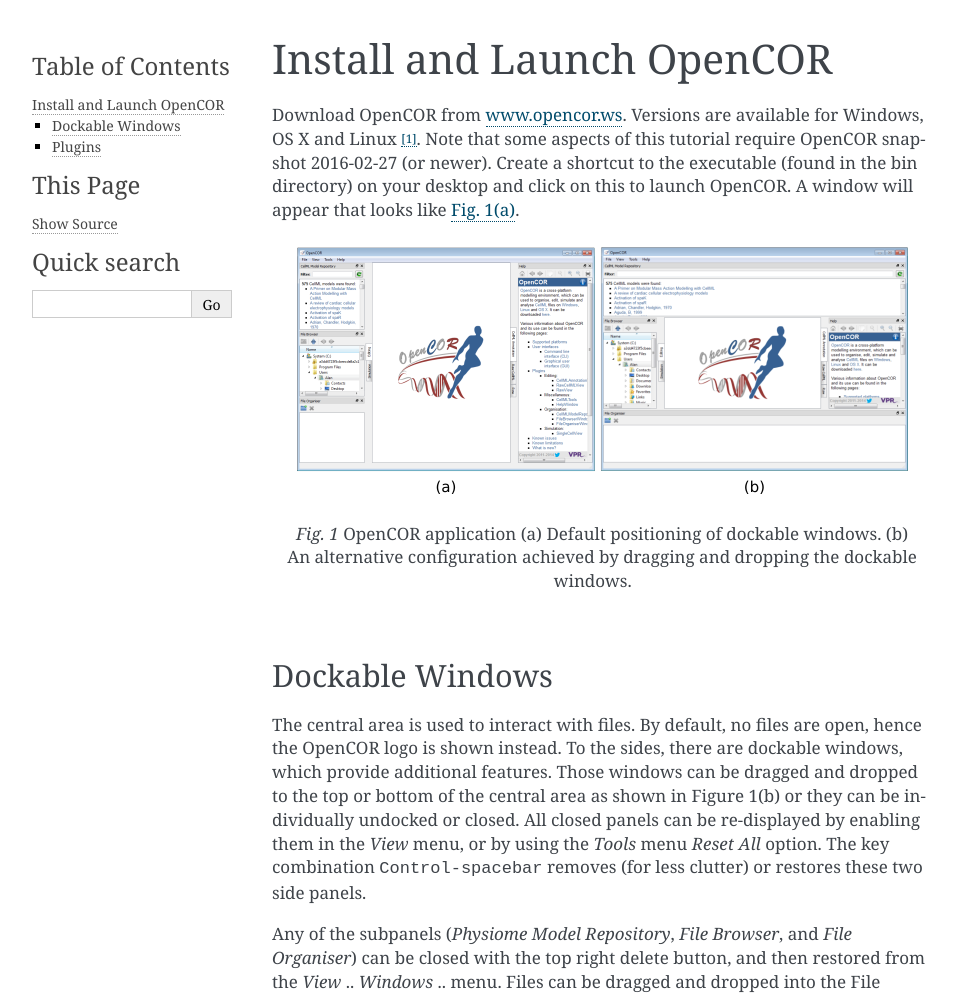
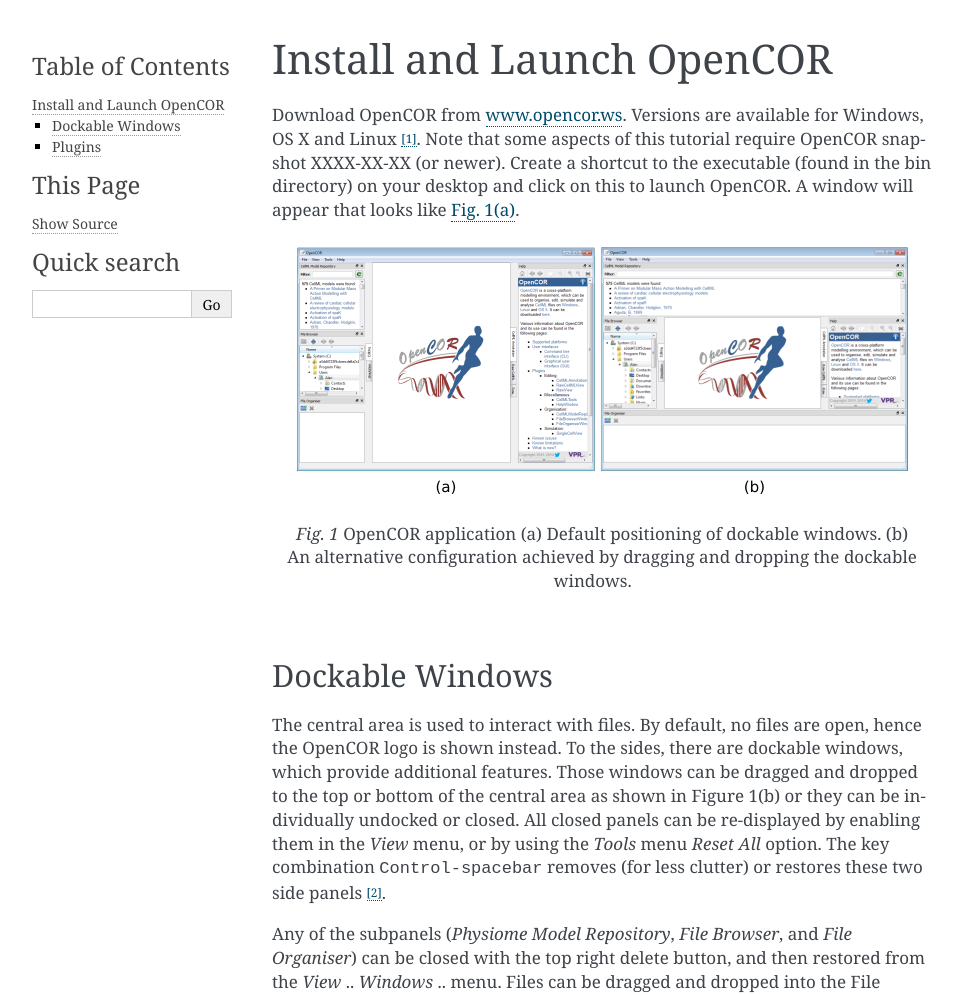
Before and after one commit to ABI-Tutorials/CellML-OpenCOR-PMR, a Sphinx documentation site: the page built from source/install.rst, in a window 1280 px wide and 1400 px high. Shown: the top 995 px of the window, without its empty margins (148-1110 px from the left). Built offline with Sphinx 7.4.7, drawn with Linux system fonts in a browser that asks for light colours; pages that are not in the unit, such as notebooks, are missing from menus; some of the changed text lies outside the part shown.

Commit message:
add label to enable cross-reference direct to installation page; need to set the actual snapshot version needed for the tutorial; turn the Mac alternative footnote back on to test readthedocs.

```diff
--- a/source/install.rst
+++ b/source/install.rst
@@ -1,10 +1,12 @@
+.. _cellml_opencor_pmr_tutorial__installation:
+
 ==========================
 Install and Launch OpenCOR
 ==========================
 
 Download OpenCOR from `www.opencor.ws <http://www.opencor.ws>`_.
 Versions are available for Windows, OS X and Linux [#]_. Note that some aspects of this tutorial require
-OpenCOR snapshot 2016-02-27 (or newer). Create a shortcut to the executable (found in the
+OpenCOR snapshot XXXX-XX-XX (or newer). Create a shortcut to the executable (found in the
 bin directory) on your desktop and click on this to launch OpenCOR. A
 window will appear that looks like :numref:`Fig. %s(a)<ocr_tut_main_win>`.
 
@@ -28,7 +30,7 @@
 closed panels can be re-displayed by enabling them in the *View* menu,
 or by using the *Tools* menu *Reset All* option. The key combination
 :kbd:`Control-spacebar` removes (for less clutter) or restores these
-two side panels.
+two side panels [#]_.
 
 Any of the subpanels (*Physiome Model Repository*, *File Browser*, and
 *File Organiser*) can be closed with the top right delete button, and
```
Also changed, not shown: other parts of source/install.rst (+2 -3 lines).
